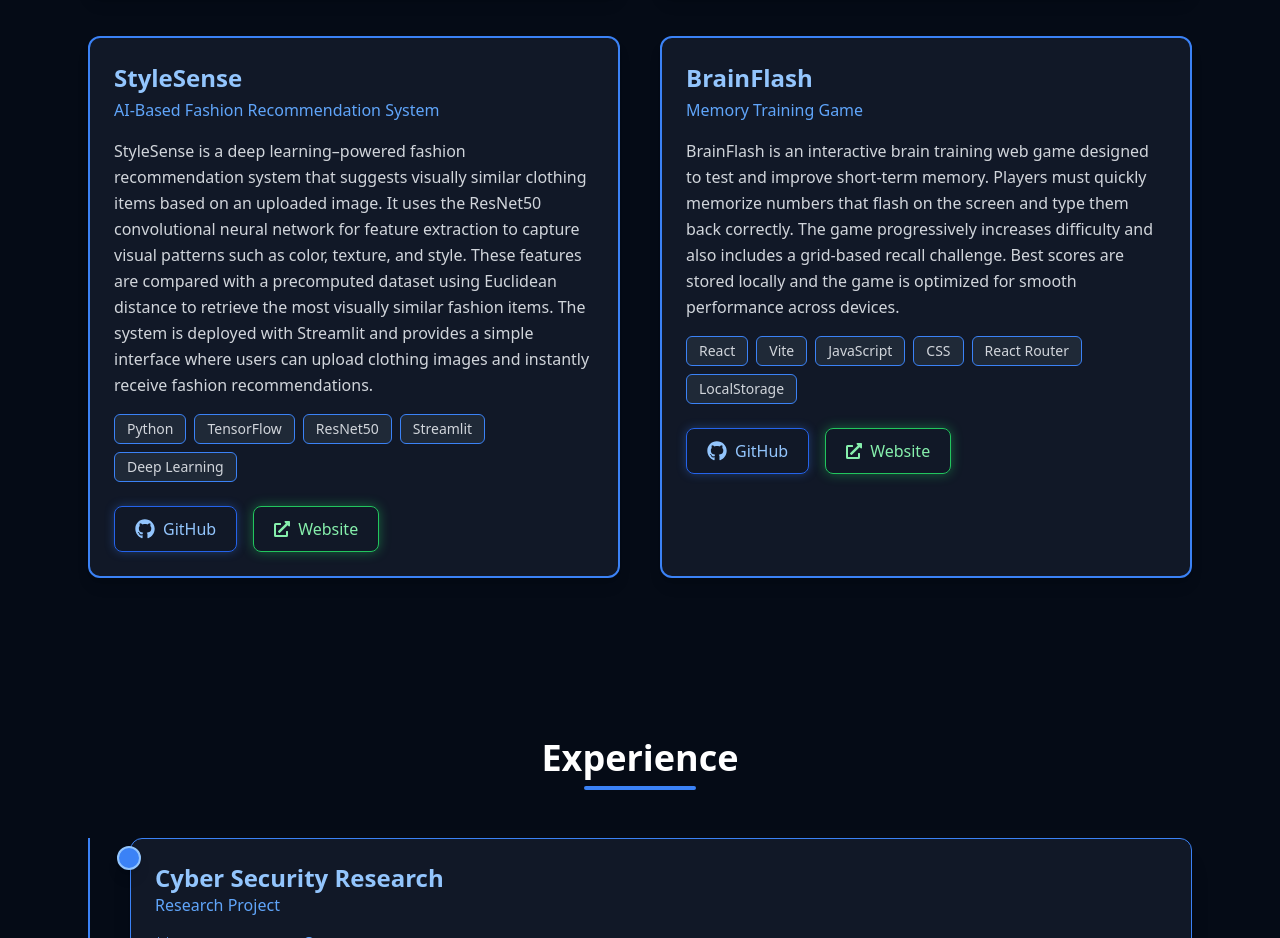
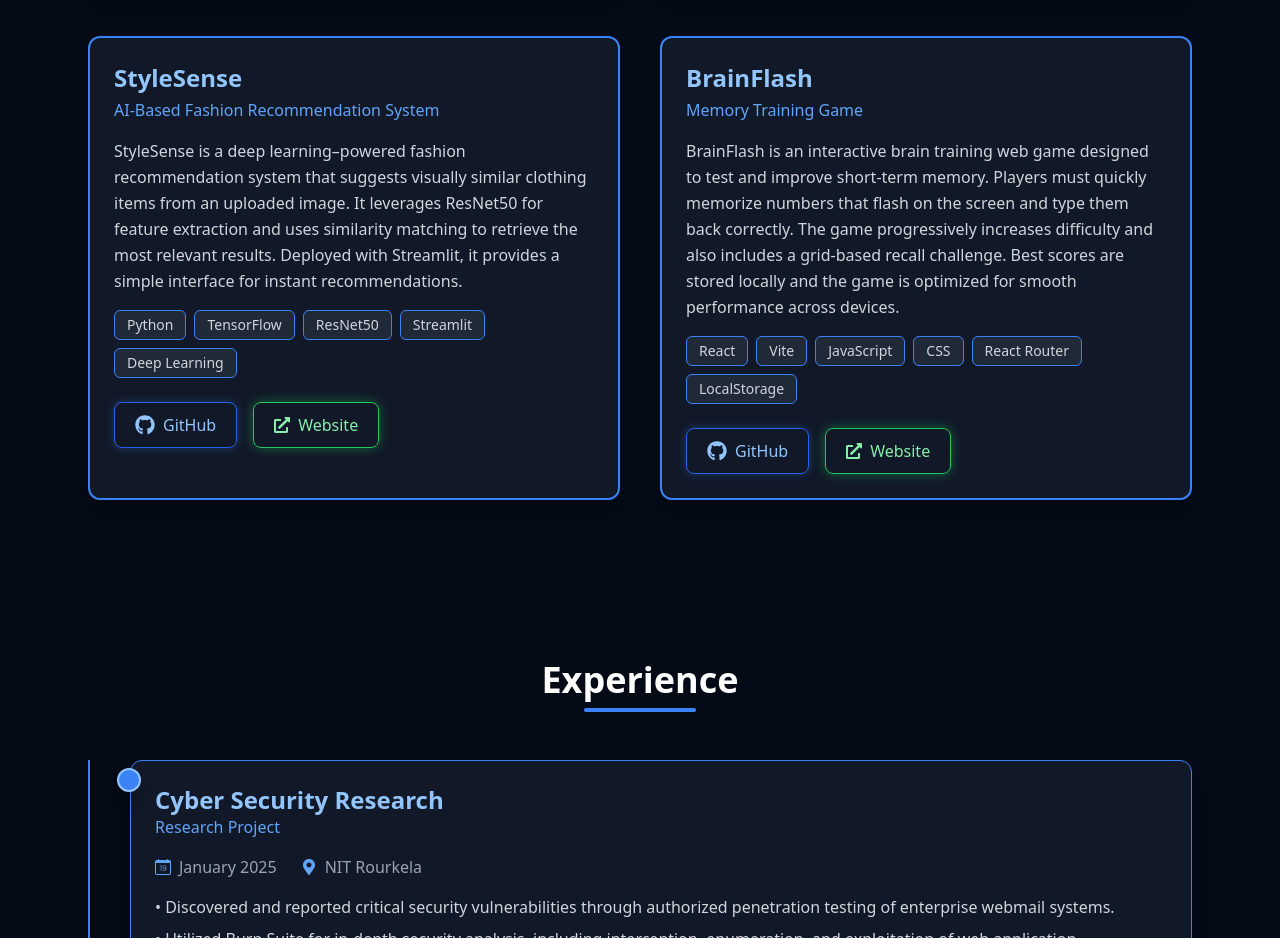
Before and after one commit to DibyanshuSah/My_Portfolio, a React (Vite) app: page / in a window 1280 px wide. Shown: the part 3060-3998 px from the top of the page. Built offline with nearby package versions, Linux system fonts and the light colour scheme.

Commit message:
updated Project

```diff
--- a/src/sections/Projects.jsx
+++ b/src/sections/Projects.jsx
@@ -153,7 +153,7 @@ const Projects = () => {
         <ProjectCard
           title="StyleSense"
           subtitle="AI-Based Fashion Recommendation System"
-          description="StyleSense is a deep learning–powered fashion recommendation system that suggests visually similar clothing items based on an uploaded image. It uses the ResNet50 convolutional neural network for feature extraction to capture visual patterns such as color, texture, and style. These features are compared with a precomputed dataset using Euclidean distance to retrieve the most visually similar fashion items. The system is deployed with Streamlit and provides a simple interface where users can upload clothing images and instantly receive fashion recommendations."
+          description="StyleSense is a deep learning–powered fashion recommendation system that suggests visually similar clothing items from an uploaded image. It leverages ResNet50 for feature extraction and uses similarity matching to retrieve the most relevant results. Deployed with Streamlit, it provides a simple interface for instant recommendations."
           tags={[
             "Python",
             "TensorFlow",
```
